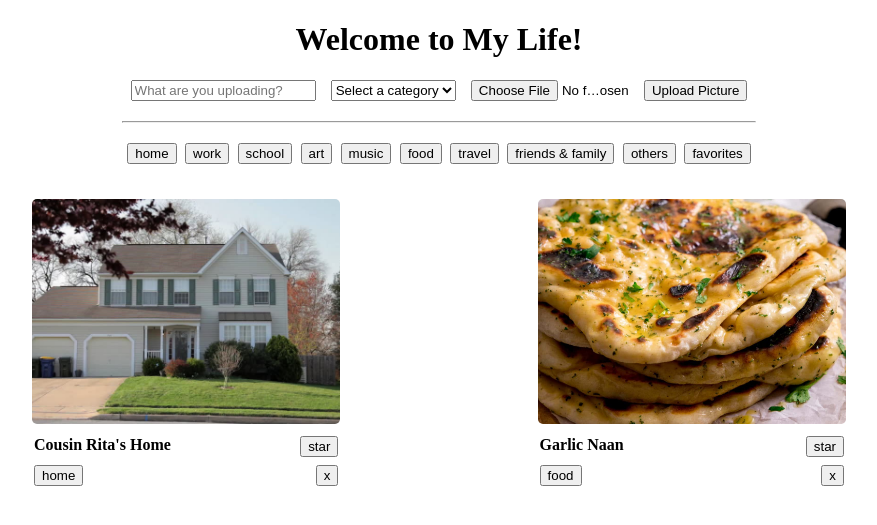
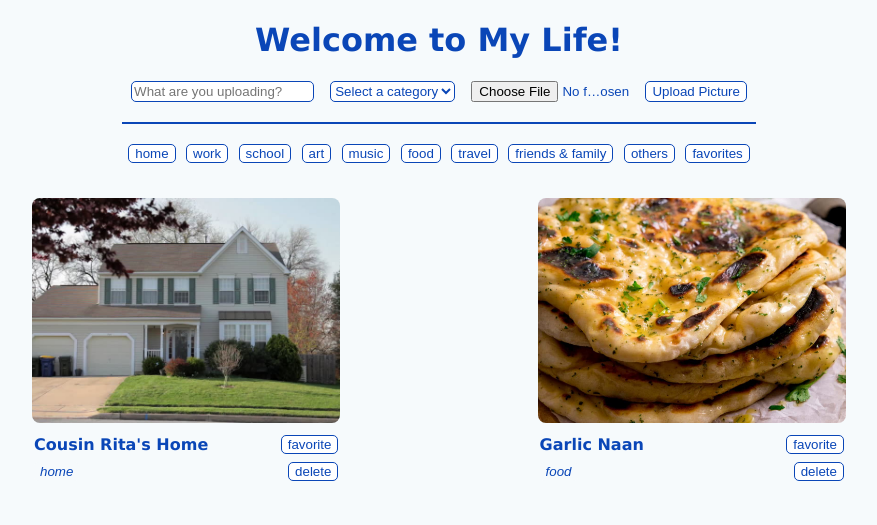
Before and after one commit to abhigya-ps/shopify-challenge, a Flask app: page / in a window 1280 px wide. Shown: the top 525 px of the page, without its empty margins (201-1078 px from the left). Run offline with Flask 2, Linux system fonts and the light colour scheme; data comes from the database, SQL or seed files in the repository; both versions use the stored data as it was after the commit.

Commit message:
added color and shape to UI

```diff
--- a/app/static/style.css
+++ b/app/static/style.css
@@ -1,3 +1,9 @@
+body {
+  background: #F6FAFC;
+  font-family: 'Lucida Sans', 'Lucida Sans Regular', 'Lucida Grande', 'Lucida Sans Unicode', Geneva, Verdana, sans-serif;
+  color: #0A46B7;
+}
+
 h1, h3#error {
   text-align: center;
   /* border: 1px solid red; */
@@ -15,6 +21,14 @@ form {
   justify-content: space-around;
 }
 
+input#title, #category, #submit, button {
+  border-radius: 5px;
+  border: 1px solid #0A46B7;
+  background: #fff;
+  color: #0A46B7;
+  cursor: pointer;
+}
+
 input#picture {
   /* border: 1px solid red; */
   width: 25%;
@@ -22,6 +36,8 @@ input#picture {
 
 hr {
   width: 50%;
+  border: 1px solid #0A46B7;
+  background: #0A46B7;
 }
 
 .categories {
@@ -50,12 +66,17 @@ hr {
   /* overflow: hidden; */
 }
 
-img {
-  /* border: 1px solid red; */
-  border-radius: 5px;
+img#photo {
+  /* border: 2px solid #0A46B7; */
+  border-radius: 8px;
   width: 100%;
   height: 75%;
   object-fit: cover;
+}
+
+button#category {
+  border: 0px;
+  background: #F6FAFC;
 }
 
 .card-title {
--- a/app/templates/images.html
+++ b/app/templates/images.html
@@ -1,18 +1,18 @@
 <div class="cards">
     {% for image in images %}
     <div class="card">
-        <img src="{{ url_for('static', filename=image.filename) }}" alt="{{ imgName }}" />
+        <img id="photo" src="{{ url_for('static', filename=image.filename) }}" alt="{{ imgName }}" />
         <div class="card-title">
             <b> {{ image.title }} </b>
             {% if image.favorite == True %}
-            <button id="favorite" onClick="location.href='/favorite/{{ image.id }}'"><b> starred </b></button>
+            <button id="favorited" onClick="location.href='/favorite/{{ image.id }}'"><i> in favorites </i></button>
             {% else %}
-            <button id="favorite" onClick="location.href='/favorite/{{ image.id }}'"> star </button>
+            <button id="favorite" onClick="location.href='/favorite/{{ image.id }}'"> favorite </button>
             {% endif %}
         </div>
         <div class="card-category">
-            <button id="home" onClick="location.href='/tags/{{ image.category }}'"> {{ image.category }} </button>
-            <button id="delete" onClick="location.href='/delete/{{ image.id }}'"> x </button>
+            <button id="category" onClick="location.href='/tags/{{ image.category }}'"><i> {{ image.category }} </i></button>
+            <button id="delete" onClick="location.href='/delete/{{ image.id }}'"> delete </button>
         </div>
     </div>
     {% endfor %}
```
Also changed, not shown: app/images.db, testing.py (renamed from test.py).
